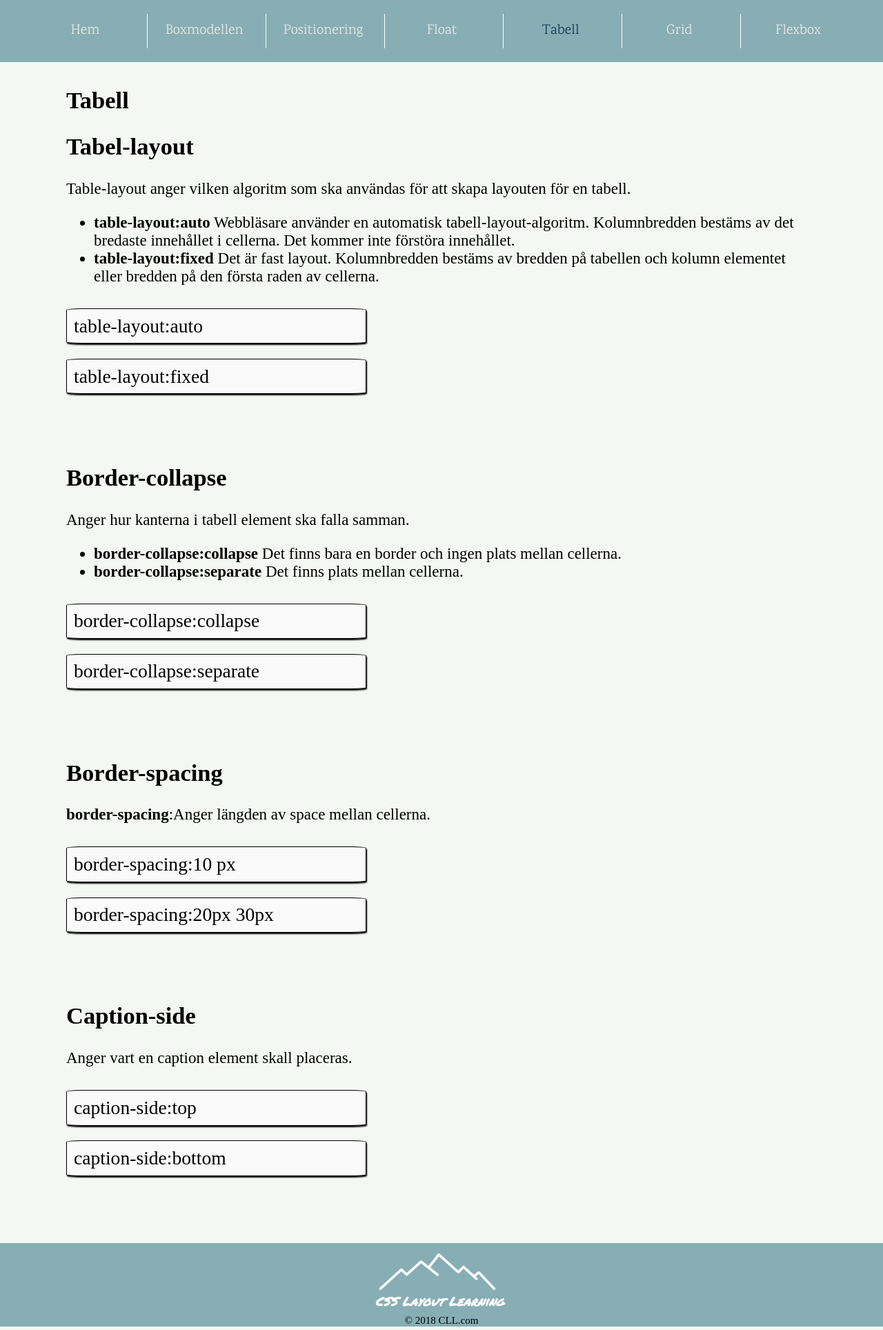
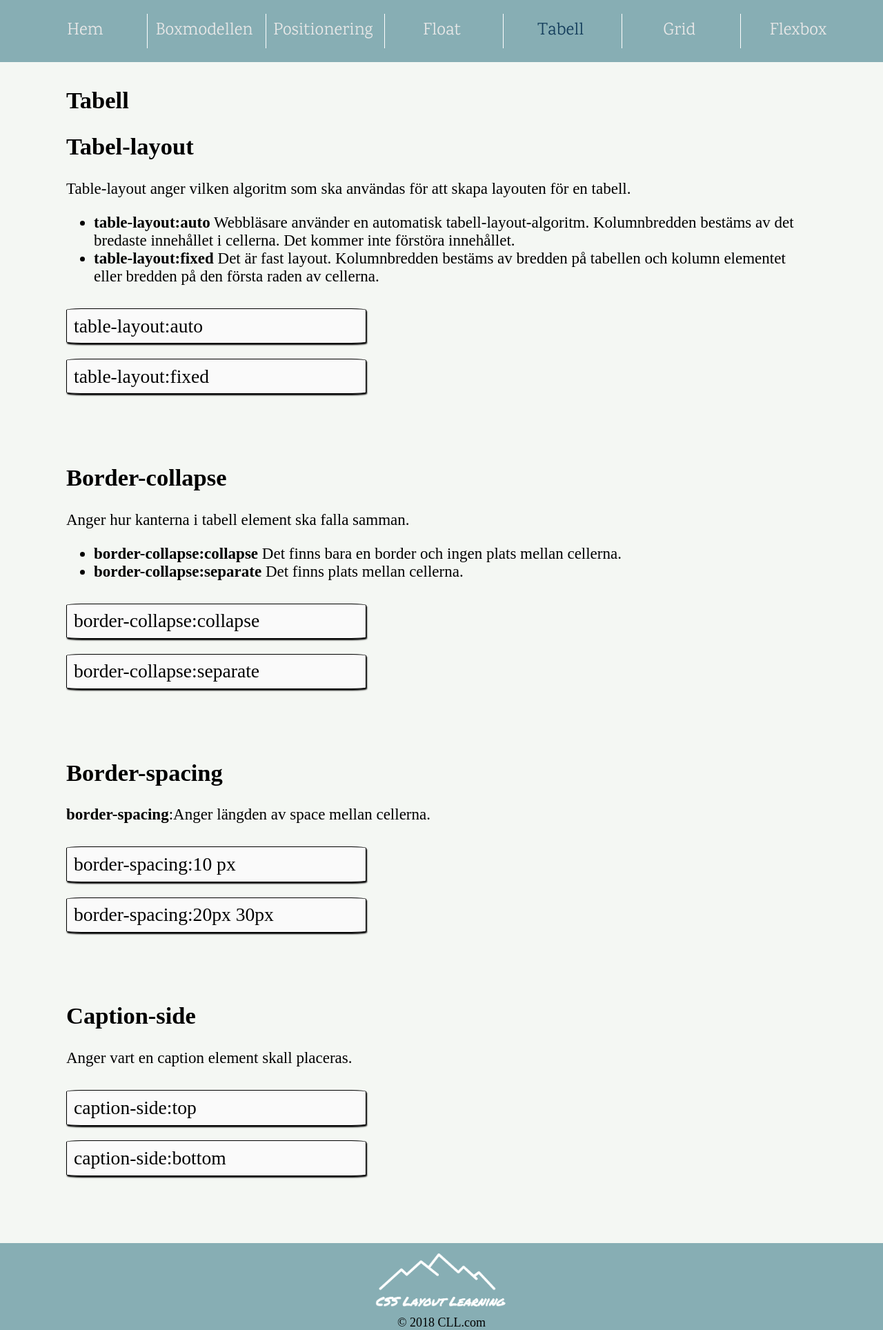
Before and after one commit to Tocico/csslayoutlearning.github.io, a plain HTML site: page tabell.html in a window 1280 px wide. Shown: the whole page at 69% size. Drawn offline with Linux system fonts and the light colour scheme; a web font is replaced by a local one.

Commit message:
Update tabell.css

```diff
--- a/tabell.css
+++ b/tabell.css
@@ -361,3 +361,15 @@ div#section-4 img.alt8:target {display:block;}
 
 
     }
+@media(min-width: 1200px){
+    .nav-menue ul a{
+        font-size: 25px;
+    }
+
+
+    .footer-logo {
+        font-size: 18px;
+    }
+
+
+}
```
